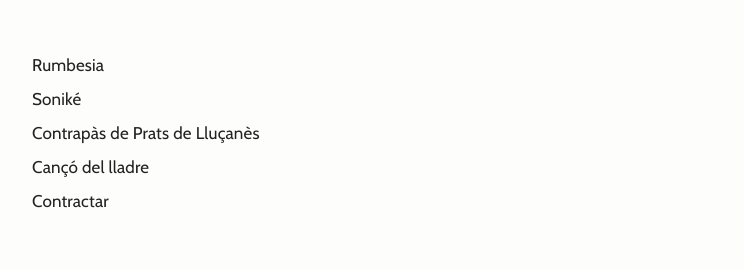
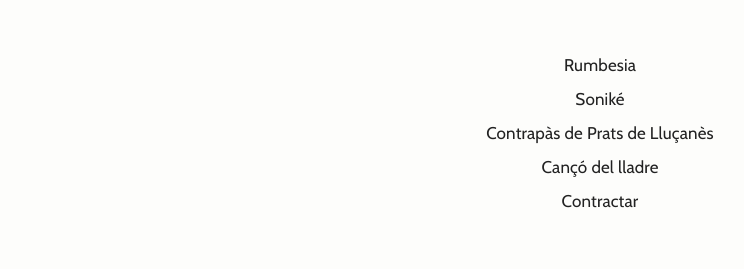
Before and after one commit to joansardanspla/joansardanspla, a plain HTML site: page index.html in a window 1280 px wide. Shown: the whole page, without its empty margins (40-784 px from the left). Drawn offline with nearby package versions, Linux system fonts and the light colour scheme.

Commit message:
Update main styles for text alignment and cleanup
Centered text alignment in main section and removed media query styles.

```diff
--- a/index.html
+++ b/index.html
@@ -24,18 +24,11 @@
     }
 
     main {
-      max-width: 480px;
-      padding: 48px 24px;
-      margin: 0 auto;
-    }
-
-    @media (min-width: 768px) {
-        main {
-            margin: 0;
-            padding: 48px 0 48px 72px;
-        }
-    }
-
+  max-width: 480px;
+  padding: 48px 24px;
+  margin: 0 auto;
+  text-align: center;
+}
 
 
     .js-link {
```
